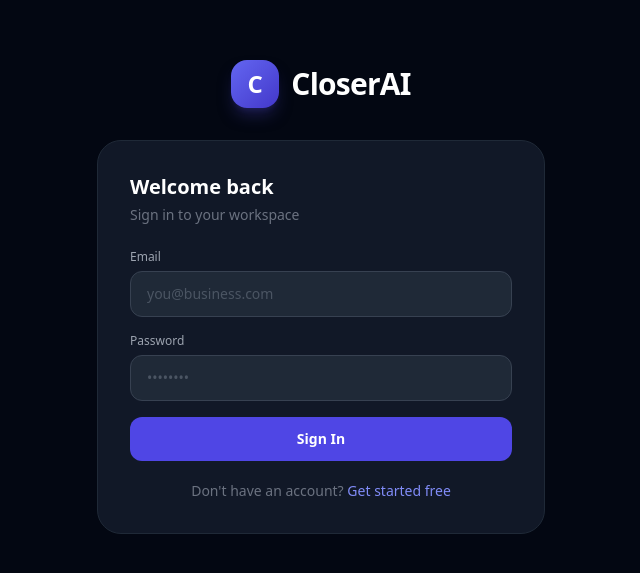
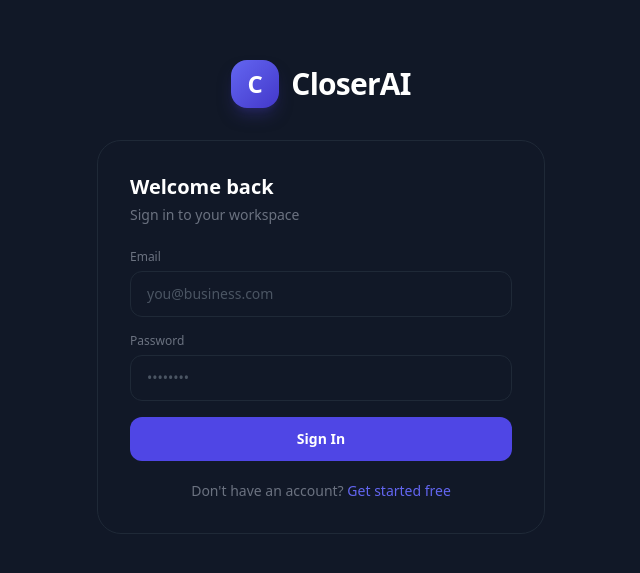
Before and after one commit to josecobian305/closerai-ml, a React (Vite) app in the folder packages/web/: page / in a window 1280 px wide. Shown: the part 103-676 px from the top of the page, without its empty margins (319-959 px from the left). Built offline with nearby package versions, Linux system fonts and the light colour scheme; no server answers.

Commit message:
fix: CSS var overrides force all components to respond to theme/invert changes

```diff
--- a/packages/web/src/index.css
+++ b/packages/web/src/index.css
@@ -55,3 +55,43 @@
     @apply text-gray-500 hover:text-gray-300 border-b-2 border-transparent;
   }
 }
+
+/* Dynamic theme overrides — forces all elements to respond to CSS vars */
+body, #root {
+  background-color: var(--color-bg, #0b0f1a) !important;
+  color: var(--color-text, #e2e8f0) !important;
+  font-size: var(--font-size-base, 15px) !important;
+  transition: background-color 0.3s ease, color 0.3s ease, filter 0.3s ease;
+}
+
+/* Override all surface-level backgrounds */
+[class*="bg-gray-"], [class*="bg-slate-"], [class*="bg-zinc-"] {
+  background-color: var(--color-surface, #111827) !important;
+  transition: background-color 0.3s ease;
+}
+
+/* Override border colors */
+[class*="border-gray-"], [class*="border-slate-"], [class*="border-zinc-"] {
+  border-color: var(--color-border, #1e293b) !important;
+  transition: border-color 0.3s ease;
+}
+
+/* Override muted text */
+[class*="text-gray-4"], [class*="text-gray-5"], [class*="text-slate-4"], [class*="text-slate-5"] {
+  color: var(--color-muted, #94a3b8) !important;
+  transition: color 0.3s ease;
+}
+
+/* Accent color overrides */
+[class*="bg-indigo-"], [class*="bg-purple-"], [class*="from-indigo-"], [class*="to-purple-"] {
+  --tw-gradient-from: var(--color-accent, #6366f1) !important;
+}
+
+[class*="text-indigo-"], [class*="text-purple-"] {
+  color: var(--color-accent, #6366f1) !important;
+}
+
+/* Smooth transitions on all theme changes */
+*, *::before, *::after {
+  transition: background-color 0.3s ease, color 0.3s ease, border-color 0.3s ease;
+}
```
